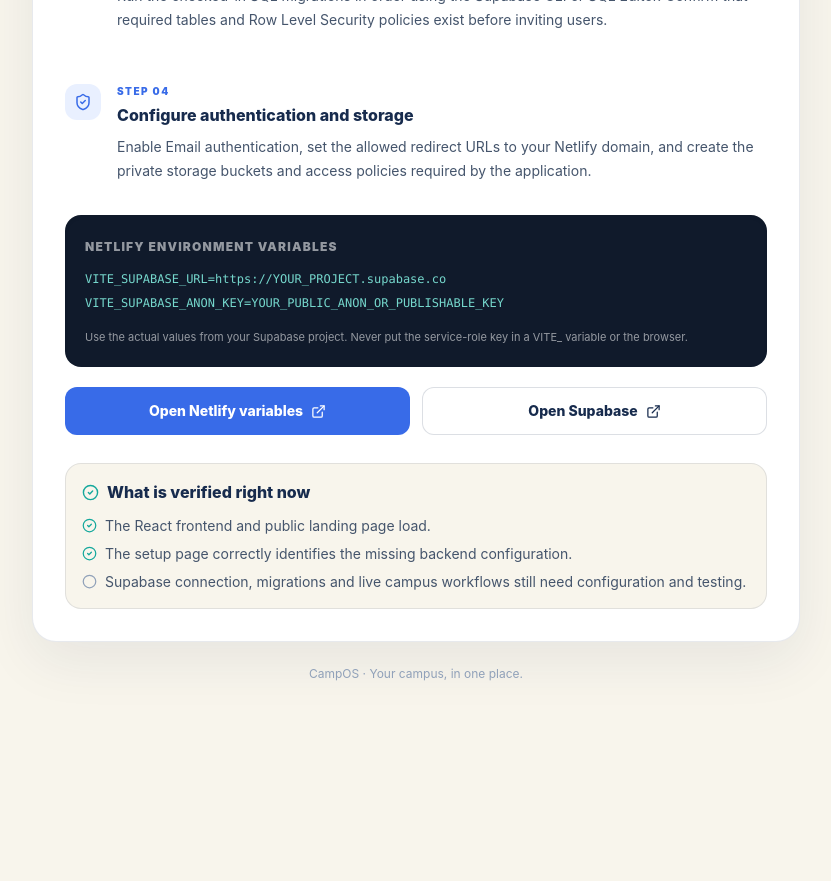
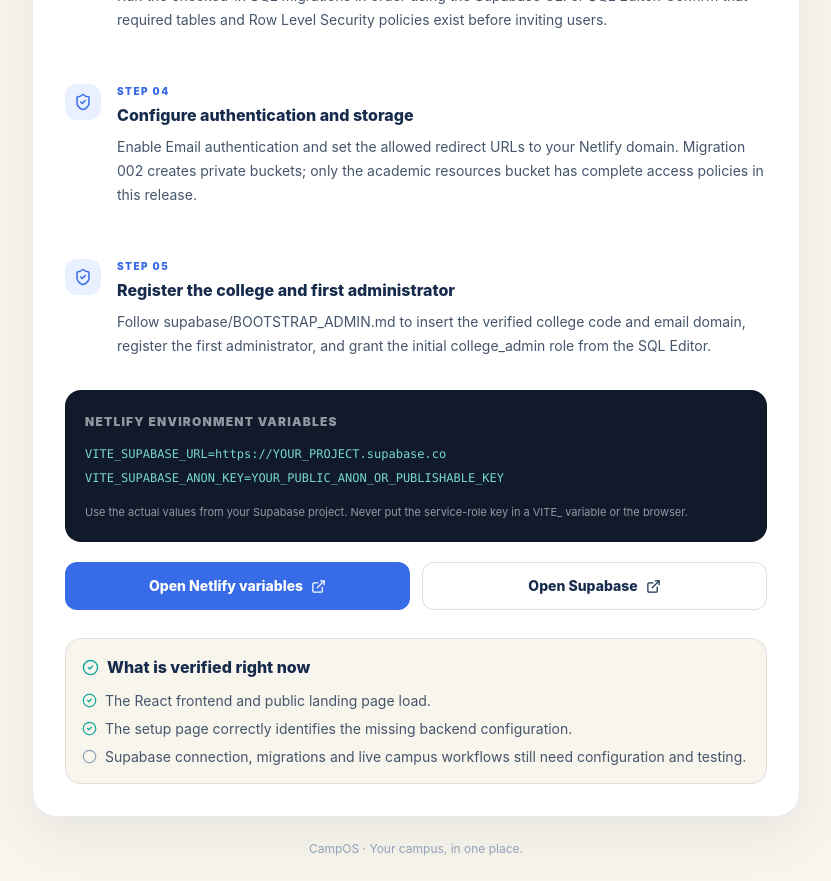
Before and after one commit to animewar3000-dot/Pr_clg_1, a React (Vite) app: page /setup in a window 1280 px wide. Shown: the part 840-1721 px from the top of the page, without its empty margins (224-1055 px from the left). Before the commit the page ends 1562 px from the top, so only its background shows below. Built offline with nearby package versions, Linux system fonts and the light colour scheme; no server answers.

Commit message:
Update setup guide for secure migrations and college bootstrap

```diff
--- a/src/pages/SetupGuidePage.tsx
+++ b/src/pages/SetupGuidePage.tsx
@@ -5,7 +5,8 @@ const steps = [
   { title: 'Create or open your Supabase project', description: 'Use the college-owned Supabase project. In Project Settings → API, copy the Project URL and the anon/public key (or publishable key supported by your client setup).' },
   { title: 'Add the frontend environment variables', description: 'In Netlify → Site configuration → Environment variables, add both variables for the deploy contexts you use (production, deploy previews and branch deploys). Then trigger a fresh deploy.' },
   { title: 'Apply the database migrations', description: 'Run the checked-in SQL migrations in order using the Supabase CLI or SQL Editor. Confirm that required tables and Row Level Security policies exist before inviting users.' },
-  { title: 'Configure authentication and storage', description: 'Enable Email authentication, set the allowed redirect URLs to your Netlify domain, and create the private storage buckets and access policies required by the application.' },
+  { title: 'Configure authentication and storage', description: 'Enable Email authentication and set the allowed redirect URLs to your Netlify domain. Migration 002 creates private buckets; only the academic resources bucket has complete access policies in this release.' },
+  { title: 'Register the college and first administrator', description: 'Follow supabase/BOOTSTRAP_ADMIN.md to insert the verified college code and email domain, register the first administrator, and grant the initial college_admin role from the SQL Editor.' },
 ];
 
 export function SetupGuidePage() {
```
